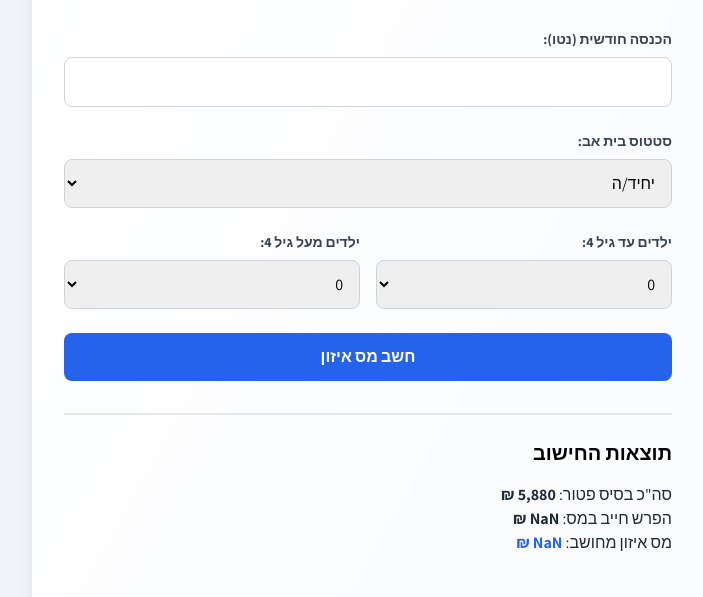
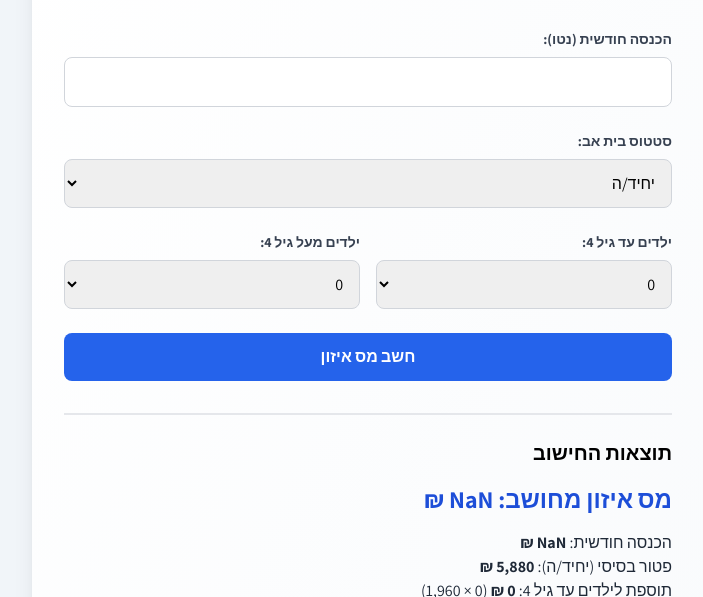
Before and after one commit to tlstrn1328/masizun, a plain HTML site: page index.html in a window 1280 px wide. Both pictures are taken after a click on the button "חשב מס איזון". Shown: the part 203-800 px from the top of the page, without its empty margins (272-975 px from the left). Drawn offline with nearby package versions, Linux system fonts and the light colour scheme.

Commit message:
Update index.html

```diff
--- a/index.html
+++ b/index.html
@@ -59,23 +59,13 @@
                 <div>
                     <label for="childrenUnder4" class="block text-sm font-bold text-gray-700 mb-2">ילדים עד גיל 4:</label>
                     <select id="childrenUnder4" class="w-full p-3 border border-gray-300 rounded-lg">
-                        <option value="0">0</option>
-                        <option value="1">1</option>
-                        <option value="2">2</option>
-                        <option value="3">3</option>
-                        <option value="4">4</option>
-                        <option value="5">5</option>
+                        <option value="0">0</option><option value="1">1</option><option value="2">2</option><option value="3">3</option><option value="4">4</option><option value="5">5</option>
                     </select>
                 </div>
                 <div>
                     <label for="childrenOver4" class="block text-sm font-bold text-gray-700 mb-2">ילדים מעל גיל 4:</label>
                     <select id="childrenOver4" class="w-full p-3 border border-gray-300 rounded-lg">
-                        <option value="0">0</option>
-                        <option value="1">1</option>
-                        <option value="2">2</option>
-                        <option value="3">3</option>
-                        <option value="4">4</option>
-                        <option value="5">5</option>
+                        <option value="0">0</option><option value="1">1</option><option value="2">2</option><option value="3">3</option><option value="4">4</option><option value="5">5</option>
                     </select>
                 </div>
             </div>
@@ -123,17 +113,25 @@
             const status = document.getElementById("status").value;
             const childrenUnder4 = parseInt(document.getElementById("childrenUnder4").value);
             const childrenOver4 = parseInt(document.getElementById("childrenOver4").value);
+
             const base = status === "single" ? 5880 : 11760;
             const addUnder4 = childrenUnder4 * 1960;
             const addOver4 = childrenOver4 * 1470;
             const totalExempt = base + addUnder4 + addOver4;
             const diff = Math.max(0, income - totalExempt);
-            const tax = diff <= 3000 ? 0 : (diff - 3000) * 0.085;
+            const taxable = Math.max(0, diff - 3000);
+            const tax = taxable * 0.085;
+
             document.getElementById("results").style.display = "block";
             document.getElementById("output").innerHTML = `
-                <p>סה\"כ בסיס פטור: <strong>${totalExempt.toLocaleString()} ₪</strong></p>
-                <p>הפרש חייב במס: <strong>${diff.toLocaleString()} ₪</strong></p>
-                <p>מס איזון מחושב: <strong class="text-blue-600">${tax.toFixed(2).toLocaleString()} ₪</strong></p>
+                <p class="text-2xl font-extrabold text-blue-700">מס איזון מחושב: ${tax.toFixed(2).toLocaleString()} ₪</p>
+                <p class="mt-4">הכנסה חודשית: <strong>${income.toLocaleString()} ₪</strong></p>
+                <p>פטור בסיסי (${status === "single" ? "יחיד/ה" : "זוג"}): <strong>${base.toLocaleString()} ₪</strong></p>
+                <p>תוספת לילדים עד גיל 4: <strong>${addUnder4.toLocaleString()} ₪</strong> (${childrenUnder4} × 1,960)</p>
+                <p>תוספת לילדים מעל גיל 4: <strong>${addOver4.toLocaleString()} ₪</strong> (${childrenOver4} × 1,470)</p>
+                <p>סה"כ הכנסה פטורה: <strong>${totalExempt.toLocaleString()} ₪</strong></p>
+                <p>הפרש מהפטור: <strong>${diff.toLocaleString()} ₪</strong></p>
+                <p>חלק החייב במס (מעל 3,000 ₪): <strong>${taxable.toLocaleString()} ₪</strong></p>
             `;
         }
     </script>
```
